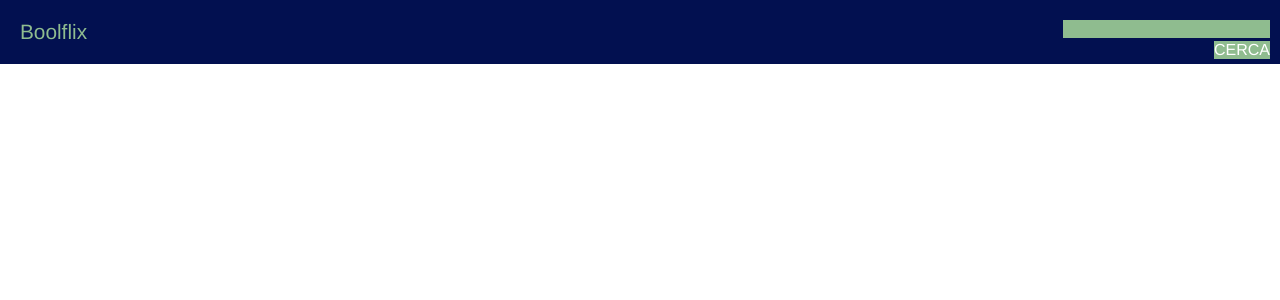
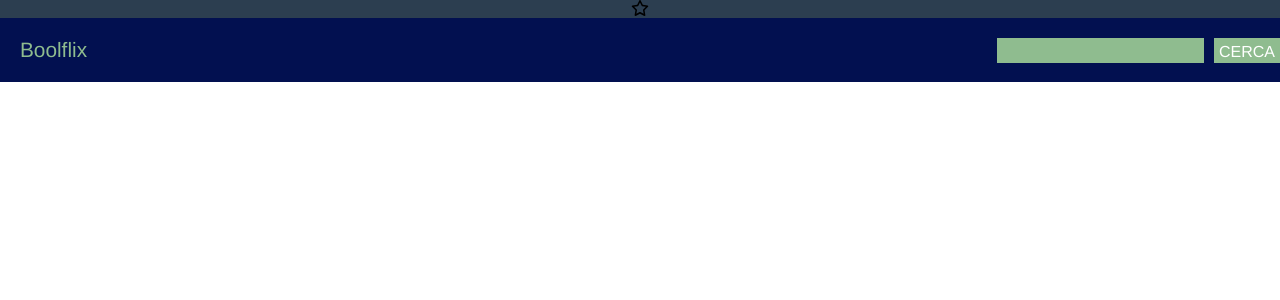
Before and after one commit to AlessandroRamoni/vue-boolflix, a Vue app: page / in a window 1280 px wide. Shown: the top 300 px of the page. Built offline with nearby package versions, Linux system fonts and the light colour scheme.

Commit message:
import font-awesome

```diff
--- a/package.json
+++ b/package.json
@@ -8,6 +8,11 @@
     "lint": "vue-cli-service lint"
   },
   "dependencies": {
+    "@fortawesome/fontawesome-svg-core": "^6.2.0",
+    "@fortawesome/free-brands-svg-icons": "^6.2.0",
+    "@fortawesome/free-regular-svg-icons": "^6.2.0",
+    "@fortawesome/free-solid-svg-icons": "^6.2.0",
+    "@fortawesome/vue-fontawesome": "^2.0.8",
     "axios": "^0.27.2",
     "core-js": "^3.8.3",
     "font-awesome": "^4.7.0",
--- a/src/App.vue
+++ b/src/App.vue
@@ -1,5 +1,6 @@
 <template>
   <div id="app">
+    <font-awesome-icon icon="fa-regular fa-star" />
     <HeaderComponent @ricerca="choose" />
     <MainComponent :insiemeDeiFilm="movies" :insiemeDelleSerie="series" />
   </div>
--- a/src/components/HeaderComponent.vue
+++ b/src/components/HeaderComponent.vue
@@ -1,8 +1,10 @@
 <template>
   <header>
     <h2>Boolflix</h2>
-    <input type="text" v-model="inputText" />
-    <button @click="$emit('ricerca', inputText)">CERCA</button>
+    <div id="contenitore-bottone">
+      <input type="text" v-model="inputText" />
+      <button @click="$emit('ricerca', inputText)">CERCA</button>
+    </div>
   </header>
 </template>
 
@@ -20,7 +22,9 @@ export default {
 <style lang="scss" scoped>
 header {
   background-color: rgb(2, 16, 80);
-  position: relative;
+  display: flex;
+  justify-content: space-between;
+  align-items: center;
   h2 {
     color: darkseagreen;
     text-align: left;
@@ -29,16 +33,20 @@ header {
   }
   input {
     background-color: darkseagreen;
-    position: absolute;
-    right: 10px;
-    top: 20px;
+    height: 25px;
   }
   button {
     background-color: darkseagreen;
-    position: absolute;
-    right: 10px;
-    bottom: 5px;
+    height: 25px;
+    padding: 5px;
     color: #ffffff;
+    cursor: pointer;
   }
 }
+#contenitore-bottone {
+  display: flex;
+}
+#contenitore-bottone input {
+  margin-right: 10px;
+}
 </style>>
--- a/src/main.js
+++ b/src/main.js
@@ -1,5 +1,22 @@
 import Vue from 'vue'
 import App from './App.vue'
+
+import { library } from '@fortawesome/fontawesome-svg-core'
+
+/* import font awesome icon component */
+import { FontAwesomeIcon } from '@fortawesome/vue-fontawesome'
+
+/* import specific icons */
+import { faStar as farStar } from '@fortawesome/free-regular-svg-icons'
+
+import { faStar as fasStar } from '@fortawesome/free-solid-svg-icons'
+
+
+/* add icons to the library */
+library.add(fasStar, farStar)
+
+/* add font awesome icon component */
+Vue.component('font-awesome-icon', FontAwesomeIcon)
 
 Vue.config.productionTip = false
 
```
Also changed, not shown: src/components/SingolaSerie.vue (+7 -0 lines), src/components/SingoloFilm.vue (+7 -2 lines), 1 other file (tests, documents, lock files or other folders).
